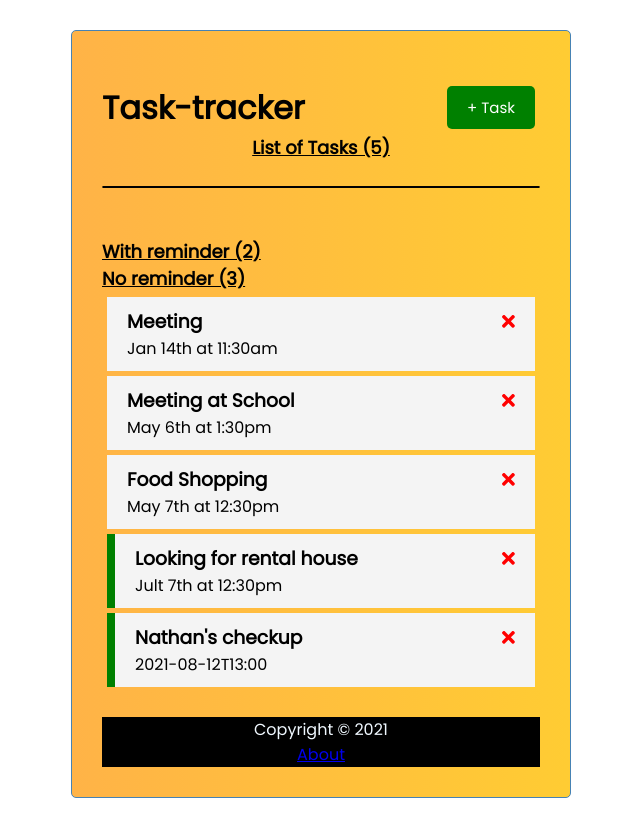
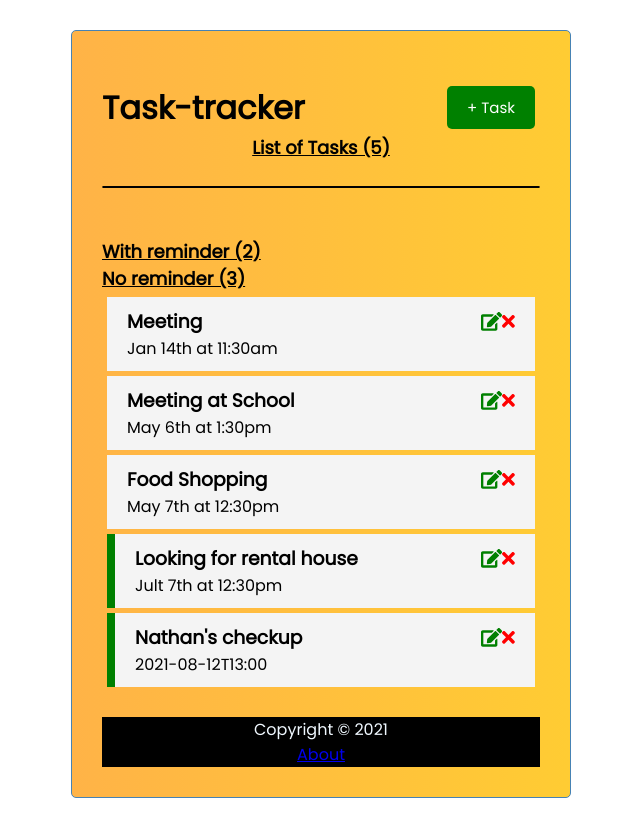
Before and after one commit to solomonfy/task-tracker-angular-app, an Angular app: page / in a window 1280 px wide. Shown: the whole page, without its empty margins (319-959 px from the left). Built offline with nearby package versions, Linux system fonts and the light colour scheme; data requests are answered from the project's data file.

Commit message:
edit functionality

```diff
--- a/src/app/components/task-item/task-item.component.html
+++ b/src/app/components/task-item/task-item.component.html
@@ -7,12 +7,22 @@
   <h3>
     {{ task.text }}
 
+    <div>
+      <fa-icon
+        (click)="onDelete(task)"
+        [icon]="faEdit"
+        [ngStyle]="{ color: 'green' }"
+      >
+      </fa-icon>
+
       <fa-icon
         (click)="onDelete(task)"
         [icon]="faTimes"
         [ngStyle]="{ color: 'red' }"
       >
       </fa-icon>
+    </div>
   </h3>
+
   <p>{{ task.day }}</p>
 </div>
--- a/src/app/components/task-item/task-item.component.ts
+++ b/src/app/components/task-item/task-item.component.ts
@@ -1,6 +1,8 @@
 import { Component, OnInit, Input, Output, EventEmitter } from '@angular/core';
 import { Task } from '../../Task';
 import { faTimes } from '@fortawesome/free-solid-svg-icons';
+import { faCheck } from '@fortawesome/free-solid-svg-icons';
+import { faEdit } from '@fortawesome/free-solid-svg-icons';
 
 @Component({
   selector: 'app-task-item',
@@ -12,6 +14,7 @@ export class TaskItemComponent implements OnInit {
   @Input()
   task!: Task;
   @Output() onDeleteTask: EventEmitter<Task> = new EventEmitter();
+  @Output() onEditTask: EventEmitter<Task> = new EventEmitter();
   @Output() onToggleReminder: EventEmitter<Task> = new EventEmitter();
 
   constructor() { }
@@ -21,9 +24,13 @@ export class TaskItemComponent implements OnInit {
 
 
   faTimes = faTimes;
+  faEdit = faEdit;
 
   onDelete(task:Task){
     this.onDeleteTask.emit(task)
+  }
+  onEdit(task:Task){
+    this.onEditTask.emit(task)
   }
 
   onToggle(task: Task){
--- a/src/app/components/tasks/tasks.component.ts
+++ b/src/app/components/tasks/tasks.component.ts
@@ -40,6 +40,11 @@ export class TasksComponent implements OnInit {
     this.taskService.addTask(task).subscribe((task) => this.tasks.push(task));
   }
 
+  editTask(task: Task) {
+    // console.log(task)
+    this.taskService.editTask(task).subscribe((task) => this.tasks.push(task));
+  }
+
   countTasksWithReminder(tasks: Task[]) {
     this.tasksWithReminder = this.tasks.filter((task) => task.reminder);
     return this.tasksWithReminder;
--- a/src/app/services/task.service.ts
+++ b/src/app/services/task.service.ts
@@ -32,7 +32,7 @@ export class TaskService {
   updateTaskReminder(task: Task): Observable<Task> {
     const url = `${this.apiURL}/edit/${task._id}`;
     const body = { reminder: task.reminder };
-    console.log(task._id);
+    // console.log(task._id);
     return this.http.put<Task>(url, task, httpOptions);
   }
 
@@ -42,4 +42,10 @@ export class TaskService {
     return this.http.post<Task>(url, task, httpOptions)
   }
 
+  editTask(task: Task): Observable<Task> {
+    const url = `${this.apiURL}/addTask`;
+    return this.http.post<Task>(url, task, httpOptions)
+  }
+
+
 }
```
Lines whose indentation alone changed are shown as unchanged.
